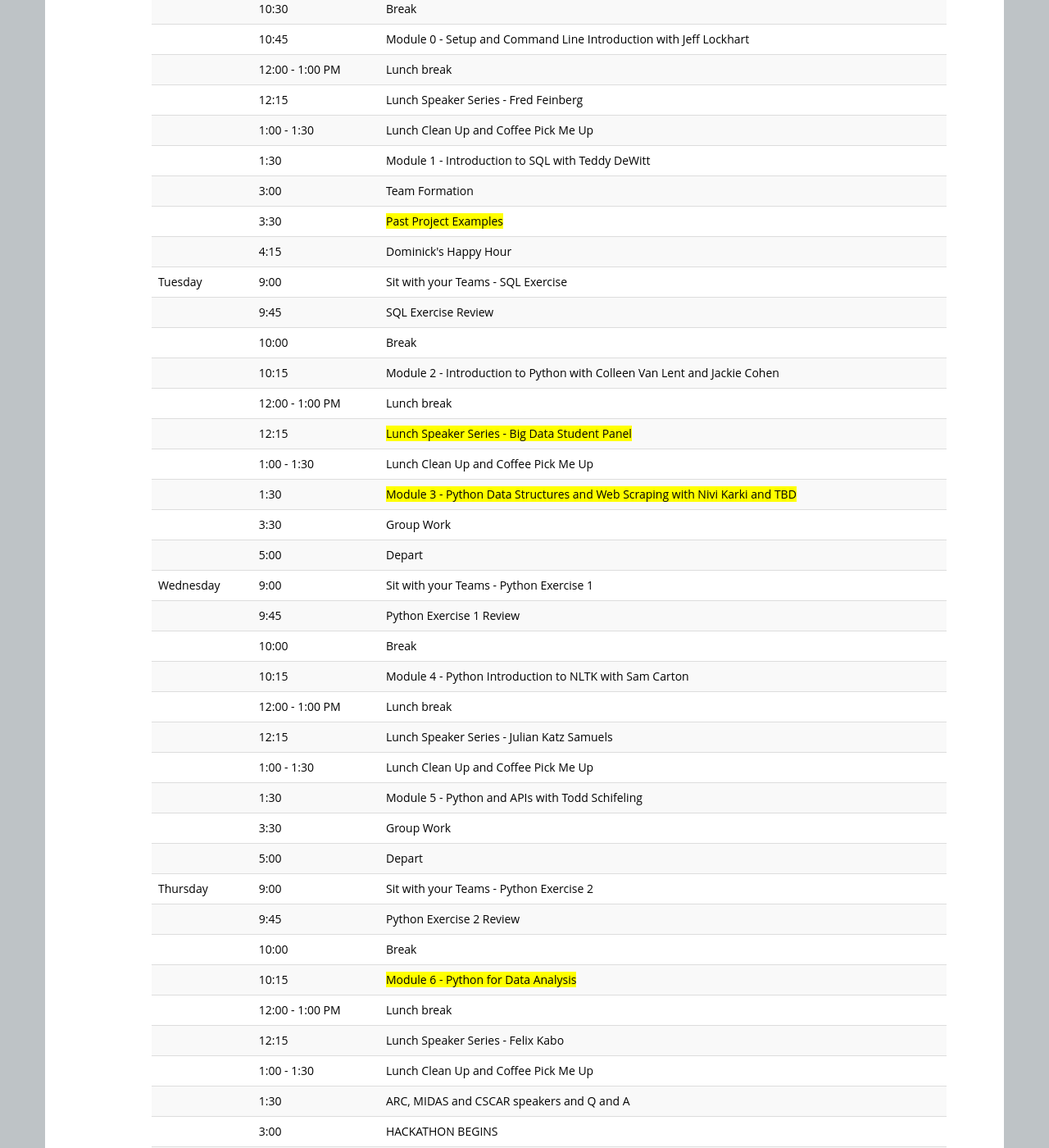
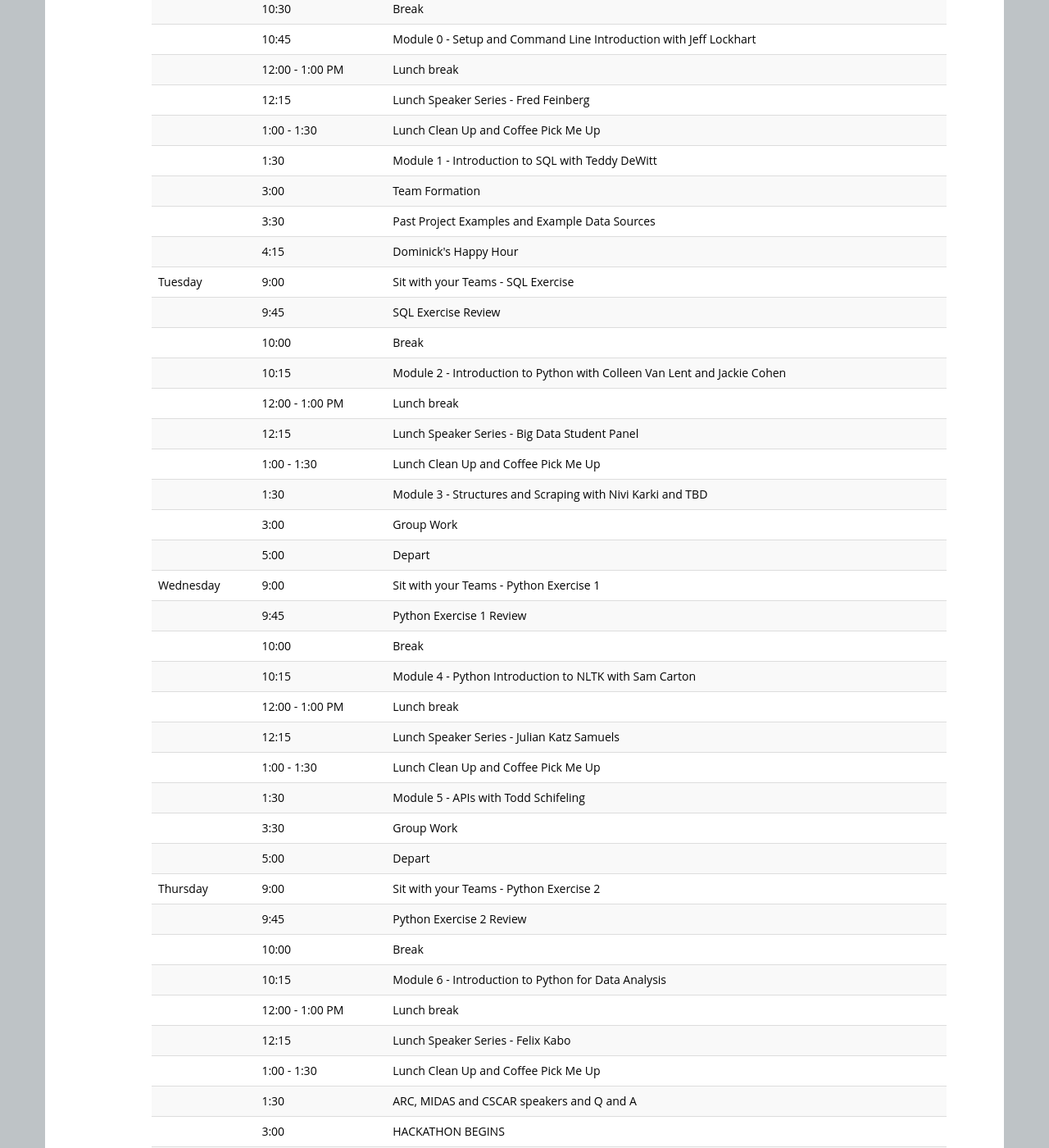
Before and after one commit to ICOSBigDataCamp/2018-summer-camp, a Jekyll site: the page built from index.html, in a window 1280 px wide and 1400 px high, scrolled down 1004 px. Shown: the whole window at 82% size. Built offline with Jekyll 4.4.1, drawn with Linux system fonts in a browser that asks for light colours; some of the changed text lies outside the part shown.

Commit message:
Update index.html

```diff
--- a/index.html
+++ b/index.html
@@ -127,7 +127,8 @@ Organizing committee: Jerry Davis, H. V. Jagadish, Cliff Lampe, and Brian Noble
   <a href="slides/jerry_big_data_intro.pdf">pdf</a>.
   Assignment <a href="slides/icos_bigdata_assignment.pptx">ppt</a>,
   <a href="slides/icos_bigdata_assignment.pdf">pdf</a>)-->
-  <tr> <td></td>        <td>10:00</td>   <td><span style="background-color: #FFFF00">Hero's Journey?? -  Speaker TBD</span></td> </tr>
+  <tr> <td></td>        <td>10:00</td>   <td>Hero's Journey-  Speaker TBD</td> </tr>
+  <!--<tr> <td></td>        <td>10:00</td>   <td><span style="background-color: #FFFF00">Hero's Journey-  Speaker TBD</span></td> </tr>-->
   <tr> <td></td>        <td>10:30</td>   <td>Break</td> </tr>
   <tr> <td></td>        <td>10:45</td>   <td> Module 0 - Setup and Command Line Introduction with Jeff Lockhart
          <!--(Directions: <a href='install/'>install</a>,
@@ -140,7 +141,7 @@ Organizing committee: Jerry Davis, H. V. Jagadish, Cliff Lampe, and Brian Noble
   <tr> <td></td>        <td>1:30</td>   <td>Module 1 - Introduction to SQL with Teddy DeWitt
     <!--  (Main slides: <a href="slides/SQL Final 2016-05-10.pdf">pdf</a>, slides on joins: <a href="slides/JOINS -  An Overview.pdf">pdf</a>)</td> </tr> -->
   <tr> <td></td>       <td>3:00</td>    <td>Team Formation</td> </tr>
-  <tr> <td></td>       <td>3:30</td>    <td><span style="background-color: #FFFF00">Past Project Examples</span></td> </tr>
+  <tr> <td></td>       <td>3:30</td>    <td>Past Project Examples and Example Data Sources</td> </tr>
   <tr> <td></td>       <td>4:15</td>    <td>Dominick's Happy Hour</td> </tr>
   <tr> <td>Tuesday</td><td>9:00</td>    <td>Sit with your Teams - SQL Exercise </td> </tr>
   <tr> <td></td>       <td>9:45</td>    <td>SQL Exercise Review</td> </tr>
@@ -149,10 +150,11 @@ Organizing committee: Jerry Davis, H. V. Jagadish, Cliff Lampe, and Brian Noble
      <!-- (<a href="slides/ICOS Big Data Camp-2016.html">HTML</a>,
     <a href="slides/ICOS Big Data Camp-2016.ipynb">Notebook</a> --> </td> </tr>
   <tr> <td></td>       <td>12:00 - 1:00 PM </td>   <td>Lunch break</td> </tr>
-  <tr> <td></td>       <td>12:15</td>   <td><span style="background-color: #FFFF00">Lunch Speaker Series - Big Data Student Panel</span></td> </tr>
+  <tr> <td></td>       <td>12:15</td>   <td>Lunch Speaker Series - Big Data Student Panel</td> </tr>
+  <!--<tr> <td></td>   <td>12:15</td>   <td><span style="background-color: #FFFF00">Lunch Speaker Series - Big Data Student Panel</span></td> </tr>-->
   <tr> <td></td>       <td>1:00 - 1:30</td>    <td>Lunch Clean Up and Coffee Pick Me Up</td> </tr>
-  <tr> <td></td>       <td>1:30</td>   <td><span style="background-color: #FFFF00">Module 3 - Python Data Structures and Web Scraping with Nivi Karki and TBD</span></td> </tr>
-  <tr> <td></td>       <td>3:30</td>   <td>Group Work</td> </tr>
+  <tr> <td></td>       <td>1:30</td>   <td>Module 3 - Structures and Scraping with Nivi Karki and TBD</td> </tr>
+  <tr> <td></td>       <td>3:00</td>   <td>Group Work</td> </tr>
   <tr> <td></td>       <td>5:00</td>   <td>Depart</td> </tr>
 
   <tr> <td>Wednesday</td><td>9:00</td>    <td>Sit with your Teams - Python Exercise 1 </td> </tr>
@@ -163,7 +165,7 @@ Organizing committee: Jerry Davis, H. V. Jagadish, Cliff Lampe, and Brian Noble
   <tr> <td></td>       <td>12:00 - 1:00 PM </td>   <td>Lunch break</td> </tr>
   <tr> <td></td>       <td>12:15</td>   <td>Lunch Speaker Series - Julian Katz Samuels</td> </tr>
   <tr> <td></td>       <td>1:00 - 1:30</td>    <td>Lunch Clean Up and Coffee Pick Me Up</td> </tr>
-  <tr> <td></td>       <td>1:30</td>   <td>Module 5 - Python and APIs with Todd Schifeling</td> </tr>
+  <tr> <td></td>       <td>1:30</td>   <td>Module 5 - APIs with Todd Schifeling</td> </tr>
        <!-- (<a href="slides/twitter-lib-install.html">Install</a>,
     <a href="apis/examples.zip">Code</a>,
     <a href="apis/api-lecture.txt">Lecture</a>)</td> </tr> -->
@@ -173,7 +175,7 @@ Organizing committee: Jerry Davis, H. V. Jagadish, Cliff Lampe, and Brian Noble
   <tr> <td>Thursday</td><td>9:00</td>    <td>Sit with your Teams - Python Exercise 2 </td> </tr>
   <tr> <td></td>       <td>9:45</td>    <td>Python Exercise 2 Review</td> </tr>
   <tr> <td></td>       <td>10:00</td>   <td>Break</td> </tr>
-  <tr> <td></td>       <td>10:15</td>   <td><span style="background-color: #FFFF00">Module 6 - Python for Data Analysis</span> </td> </tr>
+  <tr> <td></td>       <td>10:15</td>   <td>Module 6 - Introduction to Python for Data Analysis </td> </tr>
   <tr> <td></td>       <td>12:00 - 1:00 PM </td>   <td>Lunch break</td> </tr>
   <tr> <td></td>       <td>12:15</td>   <td>Lunch Speaker Series - Felix Kabo</td> </tr>
   <tr> <td></td>       <td>1:00 - 1:30</td>    <td>Lunch Clean Up and Coffee Pick Me Up</td> </tr>
```
